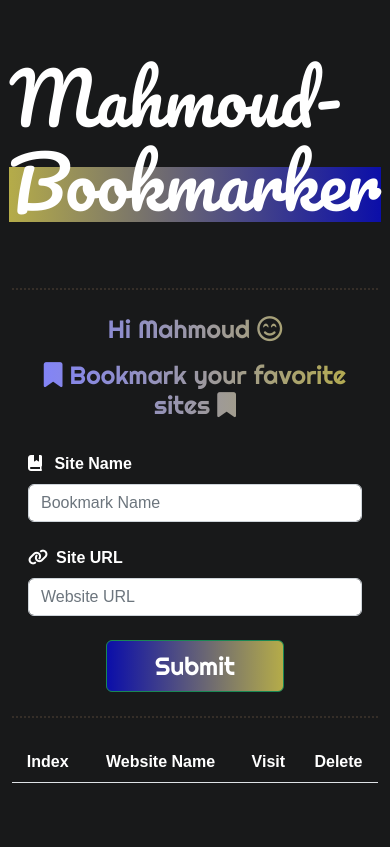
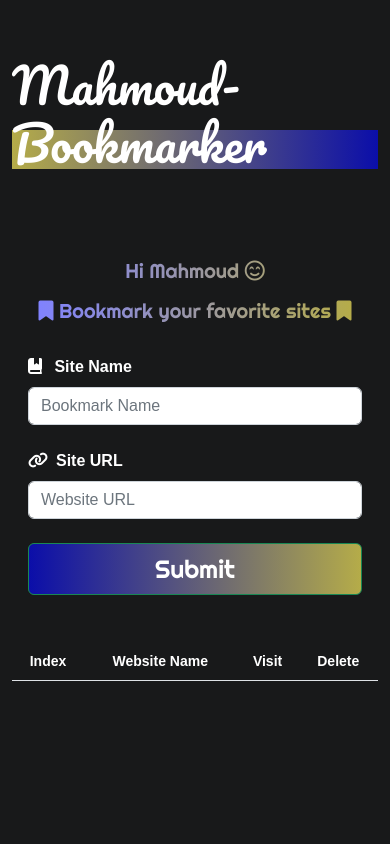
Before and after one commit to MahmoudAlyosify/Mahmoud-Bookmarker, a plain HTML site: page index.html in a window 390 px wide. Drawn offline with Linux system fonts and the light colour scheme; a web font is replaced by a local one.

Commit message:
2nd Push

```diff
--- a/css/main.css
+++ b/css/main.css
@@ -135,3 +135,31 @@ table thead,tbody{
 .logo {
   width: 40px;
 }
+
+@media screen and (max-width: 767px) {
+  main h1 {
+    font-size: 48px;
+  }
+
+  .bookmark-body {
+    border-width: 0;
+  }
+
+  .bookmark-body h2 {
+    font-size: 20px;
+  }
+
+  .site-name,
+  .site-url,
+  #submitBtn {
+    width: 100%;
+  }
+
+  table {
+    font-size: 14px;
+  }
+
+  .box-conent {
+    width: 90%;
+  }
+}
--- a/index.html
+++ b/index.html
@@ -2,6 +2,7 @@
 <html>
   <head>
     <meta charset="UTF-8" />
+    <meta name="viewport" content="width=device-width, initial-scale=1.0">
     <title>Mahmoud-Bookmark</title>
     <!-- ===== favicon ===== -->
     <link rel="icon" href="./images/bookmark.png" />
```
